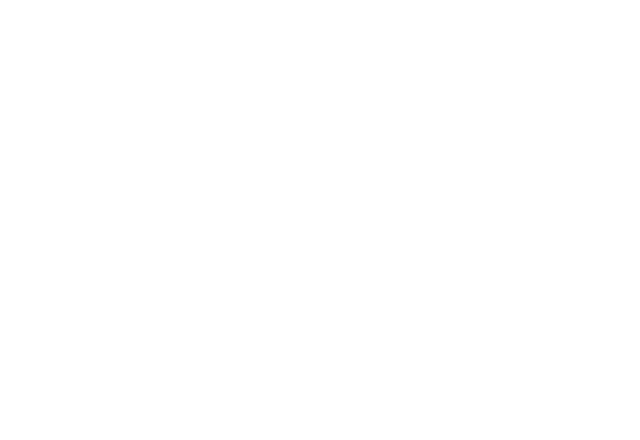
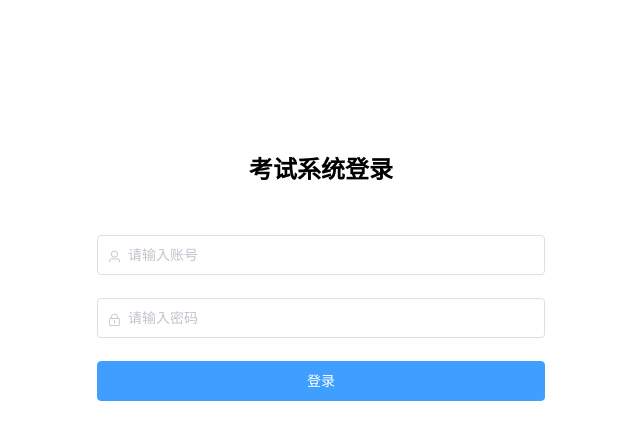
Before and after one commit to Little7Bear/gdxkkaoshi, a Vue app: page /answer#/login in a window 1280 px wide. Shown: the top 440 px of the page, without its empty margins (319-959 px from the left). Built offline with nearby package versions, Linux system fonts and the light colour scheme.

Commit message:
feat：登录

```diff
--- a/package.json
+++ b/package.json
@@ -7,6 +7,7 @@
     "build": "vue-cli-service build"
   },
   "dependencies": {
+    "axios": "^0.20.0",
     "core-js": "^3.6.5",
     "element-ui": "^2.13.2",
     "moment": "^2.29.1",
--- /dev/null
+++ b/src/api/index.js
@@ -0,0 +1,39 @@
+import axios from 'axios'
+import { Message } from 'element-ui'
+import router from '@/router'
+
+
+let token = localStorage.getItem("token")
+
+const instance = axios.create({
+    timeout: 1 * 60 * 1000,
+    headers: {
+        'Content-Type': 'application/json;charset=UTF-8',
+        'Authorization': token || '',
+    }
+});
+
+// 封装响应拦截，判断token是否过期
+instance.interceptors.response.use(
+    response => {
+        // token过期或者token无效
+        const { code } = response.data
+        switch (code) {
+            case '10002':
+                localStorage.clear()
+                router._Router.replace('/login')
+                break;
+        }
+        return Promise.resolve(response.data)
+    },
+    err => {
+        if (err.config) {
+            if (String(err).indexOf(err.config.timeout) != -1) {
+                Message.error('请求超时')
+            }
+        }
+        return Promise.reject(err)
+    }
+)
+
+export default instance
--- /dev/null
+++ b/src/api/user.js
@@ -0,0 +1,27 @@
+import axios from '@/api';
+import router from '@/router'
+
+export default class User {
+    static login(data = {}) {
+        let request = {
+            url: '/api/Authentication/Login',
+            method: 'post',
+            data
+        }
+        return axios(request)
+    }
+
+    static queryByName(params = {}) {
+        let request = {
+            url: '/api/User/QueryByName',
+            method: 'get',
+            params
+        }
+        return axios(request)
+    }
+
+    static logout() {
+        localStorage.clear()
+        router.replace('/login')
+    }
+}
--- a/src/router/index.js
+++ b/src/router/index.js
@@ -29,10 +29,24 @@
     name: 'Answer',
     component: () => import(/* webpackChunkName: "answer" */ '@/views/answer.vue')
   },
+  {
+    path: '/login',
+    name: 'Login',
+    component: () => import(/* webpackChunkName: "login" */ '@/views/login.vue')
+  },
 ]
 
 const router = new VueRouter({
   routes
 })
 
+router.beforeEach((to, from, next) => {
+  let token = localStorage.getItem("token");
+  if (!token && to.path !== '/login') {
+    next(`/login`)
+  } else {
+    next()
+  }
+})
+
 export default router
--- a/src/views/Home.vue
+++ b/src/views/Home.vue
@@ -6,10 +6,10 @@
         class="el-menu-demo"
         mode="horizontal"
         @select="handleSelect"
-        router
       >
-        <el-menu-item index="paper-list">我的试卷</el-menu-item>
-        <el-menu-item index="my-score">我的分数</el-menu-item>
+        <el-menu-item index="1">我的试卷</el-menu-item>
+        <el-menu-item index="2">我的分数</el-menu-item>
+        <el-menu-item index="3">退出登录</el-menu-item>
       </el-menu>
     </header>
 
@@ -20,19 +20,31 @@
 </template>
 
 <script>
+import User from "@/api/user";
+
 export default {
-  name: 'Home',
+  name: "Home",
   data() {
     return {
-      activeIndex: 'paper-list',
-    }
+      activeIndex: "1",
+    };
   },
   methods: {
     handleSelect(key, keyPath) {
-      // console.log(key, keyPath)
+      switch (key) {
+        case "1":
+          this.$router.push("paper-list");
+          break;
+        case "2":
+          this.$router.push("my-score");
+          break;
+        case "3":
+          User.logout();
+          break;
+      }
     },
   },
-}
+};
 </script>
 <style lang="scss" scoped>
 @mixin main-layout {
--- /dev/null
+++ b/src/views/login.vue
@@ -0,0 +1,101 @@
+<template>
+  <div class="login-container">
+    <div class="form">
+      <h2 class="title">考试系统登录</h2>
+      <el-form ref="form" :model="form" :rules="rules">
+        <el-form-item prop="userName">
+          <el-input
+            name="userName"
+            tabindex="1"
+            v-model="form.userName"
+            placeholder="请输入账号"
+            autocomplete="on"
+            prefix-icon="el-icon-user"
+          >
+          </el-input>
+        </el-form-item>
+        <el-form-item prop="password">
+          <el-input
+            name="password"
+            tabindex="2"
+            v-model="form.password"
+            placeholder="请输入密码"
+            autocomplete="on"
+            @keyup.enter.native="handleLogin"
+            prefix-icon="el-icon-lock"
+            show-password
+          >
+          </el-input>
+        </el-form-item>
+        <el-form-item>
+          <el-button
+            :loading="loading"
+            type="primary"
+            @click="handleLogin"
+            style="width:100%;"
+          >
+            登录
+          </el-button>
+        </el-form-item>
+      </el-form>
+    </div>
+  </div>
+</template>
+
+<script>
+import User from "@/api/user";
+
+export default {
+  data() {
+    return {
+      form: {
+        userName: "",
+        password: "",
+      },
+      rules: {
+        userName: [{ required: true, message: "请输入账号", trigger: "blur" }],
+        password: [{ required: true, message: "请输入密码", trigger: "blur" }],
+      },
+      loading: false,
+      capsTooltip: false,
+    };
+  },
+
+  methods: {
+    handleLogin() {
+      this.$refs.form.validate(async (valid) => {
+        if (valid) {
+          try {
+            this.loading = true;
+            const { data } = await User.login(this.form);
+            localStorage.setItem("token", data.token);
+            this.$router.replace("/");
+          } catch (error) {
+            console.log(error);
+          } finally {
+            this.loading = false;
+          }
+        }
+      });
+    },
+  },
+};
+</script>
+
+<style lang="scss">
+.login-container {
+  overflow: hidden;
+}
+
+.title {
+  display: flex;
+  justify-content: center;
+  margin-bottom: 50px;
+}
+
+.form {
+  width: 448px;
+  margin: 0 auto;
+  margin-top: 150px;
+}
+</style>
--- a/src/views/paper-list.vue
+++ b/src/views/paper-list.vue
@@ -9,22 +9,22 @@
           @click="onJump(item.id)"
         >
           <el-card shadow="hover">
-            <h3>{{item.title}}</h3>
-            <p class="row">{{item.subTitle}}</p>
+            <h3>{{ item.title }}</h3>
+            <p class="row">{{ item.subTitle }}</p>
             <div class="row row2">
               <div class="row-item">
                 <i class="el-icon-time"></i>
-                <span>{{item.date}}</span>
+                <span>{{ item.date }}</span>
               </div>
 
               <div class="row-item">
                 <i class="el-icon-alarm-clock"></i>
-                <span>限时{{item.time}}分钟</span>
+                <span>限时{{ item.time }}分钟</span>
               </div>
 
               <div class="row-item">
                 <i class="el-icon-tickets"></i>
-                <span>满分{{item.fullMark}}分</span>
+                <span>满分{{ item.fullMark }}分</span>
               </div>
             </div>
           </el-card>
@@ -35,44 +35,57 @@
 </template>
 
 <script>
+import User from "@/api/user";
+
 export default {
   data() {
     return {
       listData: [
         {
           id: 1,
-          title: '数据库理论',
-          subTitle: '数据库理论-2019年上学期期末考试',
-          date: '2019-03-07',
+          title: "数据库理论",
+          subTitle: "数据库理论-2019年上学期期末考试",
+          date: "2019-03-07",
           time: 90,
           fullMark: 100,
         },
         {
           id: 2,
-          title: '数据库理论',
-          subTitle: '数据库理论-2019年上学期期末考试',
-          date: '2019-03-07',
+          title: "数据库理论",
+          subTitle: "数据库理论-2019年上学期期末考试",
+          date: "2019-03-07",
           time: 90,
           fullMark: 100,
         },
         {
           id: 3,
-          title: '数据库理论',
-          subTitle: '数据库理论-2019年上学期期末考试',
-          date: '2019-03-07',
+          title: "数据库理论",
+          subTitle: "数据库理论-2019年上学期期末考试",
+          date: "2019-03-07",
           time: 90,
           fullMark: 100,
         },
       ],
-    }
+    };
+  },
+
+  created() {
+    this.getData();
   },
 
   methods: {
     onJump(id) {
-      this.$router.push({ path: '/answer', query: { id } })
+      this.$router.push({ path: "/answer", query: { id } });
+    },
+
+    async getData() {
+      try {
+        const { data } = await User.queryByName({ name: "admin" });
+        console.log(data);
+      } catch (error) {}
     },
   },
-}
+};
 </script>
 
 <style lang="scss" scoped>
--- /dev/null
+++ b/vue.config.js
@@ -0,0 +1,5 @@
+module.exports = {
+    devServer: {
+        proxy: 'http://glsite.cn:1002'
+    }
+}
```
Also changed, not shown: 1 other file (tests, documents, lock files or other folders).
